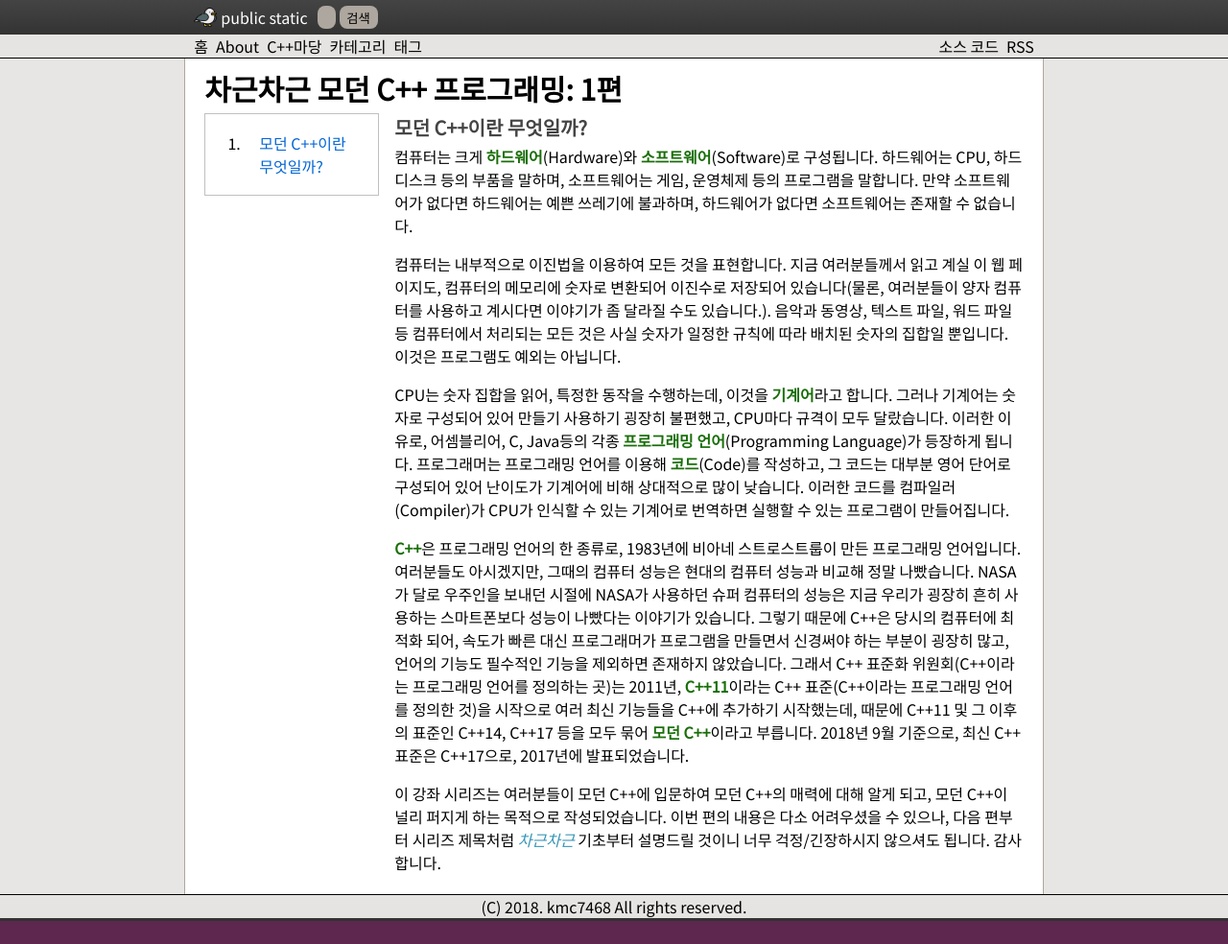
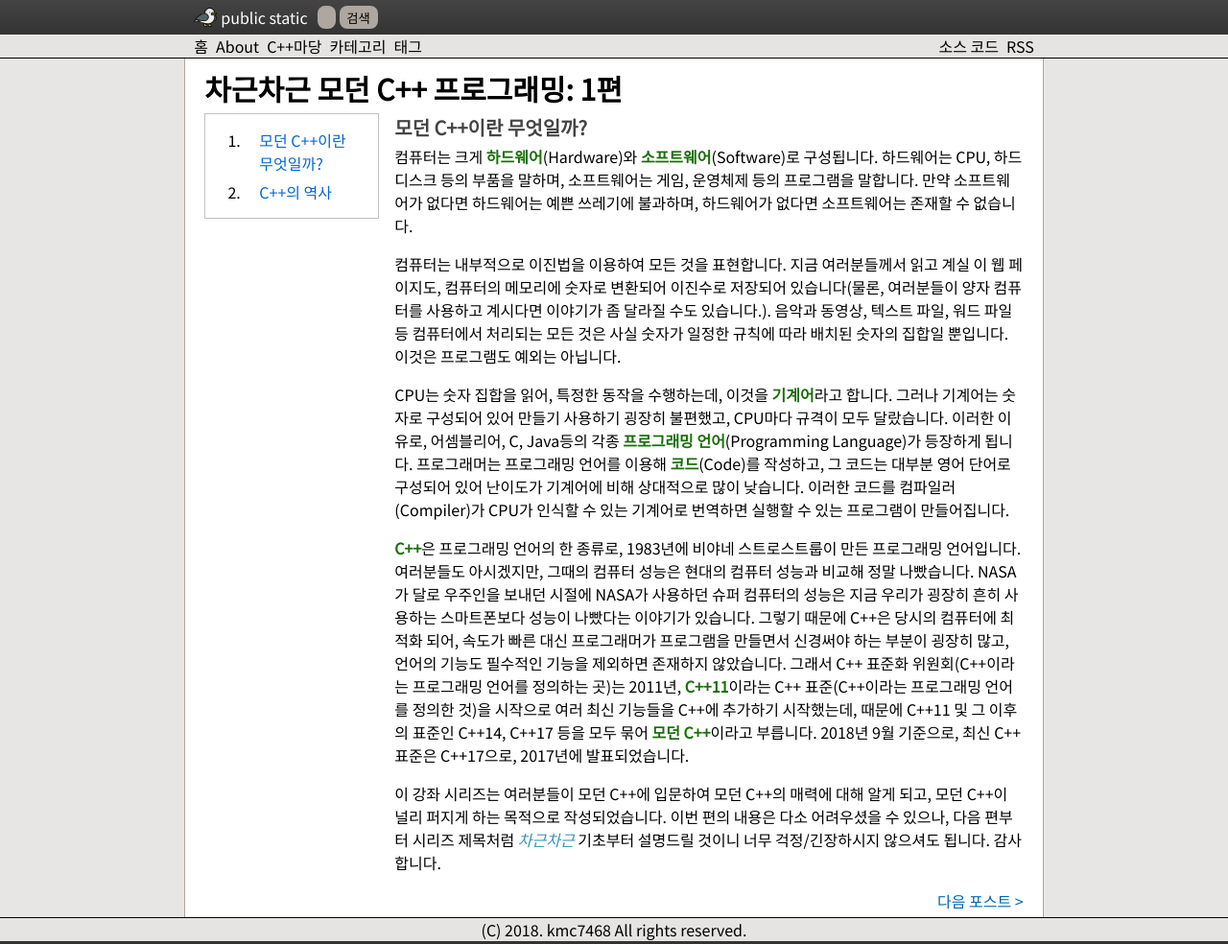
Before and after one commit to kmc7468/kmc7468.github.io, a Jekyll site: the page built from cppground/modern/1.md, in a window 1280 px wide. Shown: the whole page at 96% size. Built offline with Jekyll 4.4.1, drawn with Linux system fonts in a browser that asks for light colours; comment, search, counter and statistics services are not loaded; before the commit the page ends 960 px from its top, so only the background shows below that.

Commit message:
차근차근 모던 C++ 프로그래밍 2편 작성

```diff
--- a/_sass/_sidebar.scss
+++ b/_sass/_sidebar.scss
@@ -11,6 +11,11 @@
 	}
 	a:hover {
 		color: #042A49;
+	}
+	ol {
+		a {
+			padding: 3px 8px 3px 16px;
+		}
 	}
 }
 .side-bar#series {
--- a/cppground/modern/1.md
+++ b/cppground/modern/1.md
@@ -14,6 +14,6 @@ searchable: true
 
 CPU는 숫자 집합을 읽어, 특정한 동작을 수행하는데, 이것을 **기계어**라고 합니다. 그러나 기계어는 숫자로 구성되어 있어 만들기 사용하기 굉장히 불편했고, CPU마다 규격이 모두 달랐습니다. 이러한 이유로, 어셈블리어, C, Java등의 각종 **프로그래밍 언어**(Programming Language)가 등장하게 됩니다. 프로그래머는 프로그래밍 언어를 이용해 **코드**(Code)를 작성하고, 그 코드는 대부분 영어 단어로 구성되어 있어 난이도가 기계어에 비해 상대적으로 많이 낮습니다. 이러한 코드를 컴파일러(Compiler)가 CPU가 인식할 수 있는 기계어로 번역하면 실행할 수 있는 프로그램이 만들어집니다.
 
-**C++**은 프로그래밍 언어의 한 종류로, 1983년에 비아네 스트로스트룹이 만든 프로그래밍 언어입니다. 여러분들도 아시겠지만, 그때의 컴퓨터 성능은 현대의 컴퓨터 성능과 비교해 정말 나빴습니다. NASA가 달로 우주인을 보내던 시절에 NASA가 사용하던 슈퍼 컴퓨터의 성능은 지금 우리가 굉장히 흔히 사용하는 스마트폰보다 성능이 나빴다는 이야기가 있습니다. 그렇기 때문에 C++은 당시의 컴퓨터에 최적화 되어, 속도가 빠른 대신 프로그래머가 프로그램을 만들면서 신경써야 하는 부분이 굉장히 많고, 언어의 기능도 필수적인 기능을 제외하면 존재하지 않았습니다. 그래서 C++ 표준화 위원회(C++이라는 프로그래밍 언어를 정의하는 곳)는 2011년, **C++11**이라는 C++ 표준(C++이라는 프로그래밍 언어를 정의한 것)을 시작으로 여러 최신 기능들을 C++에 추가하기 시작했는데, 때문에 C++11 및 그 이후의 표준인 C++14, C++17 등을 모두 묶어 **모던 C++**이라고 부릅니다. 2018년 9월 기준으로, 최신 C++ 표준은 C++17으로, 2017년에 발표되었습니다.
+**C++**은 프로그래밍 언어의 한 종류로, 1983년에 비야네 스트로스트룹이 만든 프로그래밍 언어입니다. 여러분들도 아시겠지만, 그때의 컴퓨터 성능은 현대의 컴퓨터 성능과 비교해 정말 나빴습니다. NASA가 달로 우주인을 보내던 시절에 NASA가 사용하던 슈퍼 컴퓨터의 성능은 지금 우리가 굉장히 흔히 사용하는 스마트폰보다 성능이 나빴다는 이야기가 있습니다. 그렇기 때문에 C++은 당시의 컴퓨터에 최적화 되어, 속도가 빠른 대신 프로그래머가 프로그램을 만들면서 신경써야 하는 부분이 굉장히 많고, 언어의 기능도 필수적인 기능을 제외하면 존재하지 않았습니다. 그래서 C++ 표준화 위원회(C++이라는 프로그래밍 언어를 정의하는 곳)는 2011년, **C++11**이라는 C++ 표준(C++이라는 프로그래밍 언어를 정의한 것)을 시작으로 여러 최신 기능들을 C++에 추가하기 시작했는데, 때문에 C++11 및 그 이후의 표준인 C++14, C++17 등을 모두 묶어 **모던 C++**이라고 부릅니다. 2018년 9월 기준으로, 최신 C++ 표준은 C++17으로, 2017년에 발표되었습니다.
 
 이 강좌 시리즈는 여러분들이 모던 C++에 입문하여 모던 C++의 매력에 대해 알게 되고, 모던 C++이 널리 퍼지게 하는 목적으로 작성되었습니다. 이번 편의 내용은 다소 어려우셨을 수 있으나, 다음 편부터 시리즈 제목처럼 *차근차근* 기초부터 설명드릴 것이니 너무 걱정/긴장하시지 않으셔도 됩니다. 감사합니다.
```
Also changed, not shown: cppground/modern/2.md (added, +13 -0 lines).
